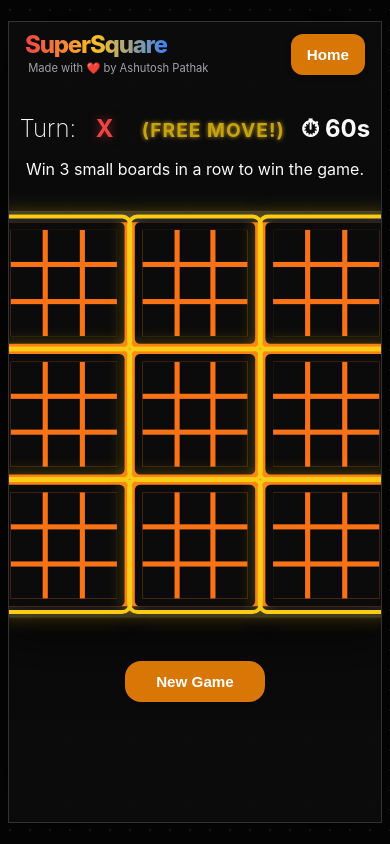
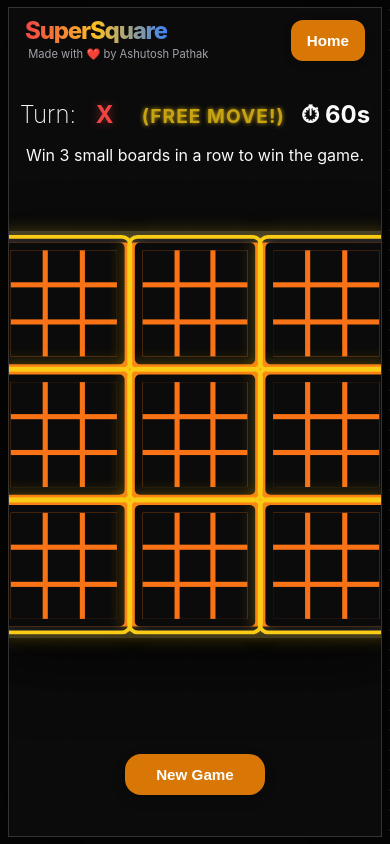
Before and after one commit to its-ashutosh-pathak/SuperSquare, a React (Vite) app in the folder supersquare-frontend/: page /play/offline in a window 390 px wide. Built offline with nearby package versions, Linux system fonts and the light colour scheme.

Commit message:
Refine UI responsiveness: Adjust GameLayout positioning and layout fixes

```diff
--- a/supersquare-frontend/src/components/GameLayout.tsx
+++ b/supersquare-frontend/src/components/GameLayout.tsx
@@ -101,7 +101,7 @@ export const GameLayout: React.FC<GameLayoutProps> = ({ initialMode }) => {
     }, [isOnline, currentGameState?.winner, mp, navigate]);
 
     return (
-        <MobileContainer style={{ height: '800px' }}>
+        <MobileContainer>
             <div className="app-container" style={{
                 width: '100%',
                 height: '100%',
@@ -241,7 +241,7 @@ export const GameLayout: React.FC<GameLayoutProps> = ({ initialMode }) => {
                                 display: 'flex',
                                 alignItems: 'center',
                                 justifyContent: 'center',
-                                transform: `scale(1.28) translateY(${isOnline ? '-10%' : '-25%'})`,
+                                transform: `scale(1.28) translateY(${isOnline ? '-10%' : '-20%'})`,
                                 marginBottom: isOnline ? '4rem' : '0' // Make space for input if online
                             }}>
                                 <MainBoard gameState={currentGameState} onMove={handleMove} />
@@ -356,7 +356,7 @@ export const GameLayout: React.FC<GameLayoutProps> = ({ initialMode }) => {
                 {!isOnline && (
                     <div style={{
                         position: 'absolute',
-                        bottom: '15%',
+                        bottom: '5%',
                         left: 0,
                         right: 0,
                         display: 'flex',
```
